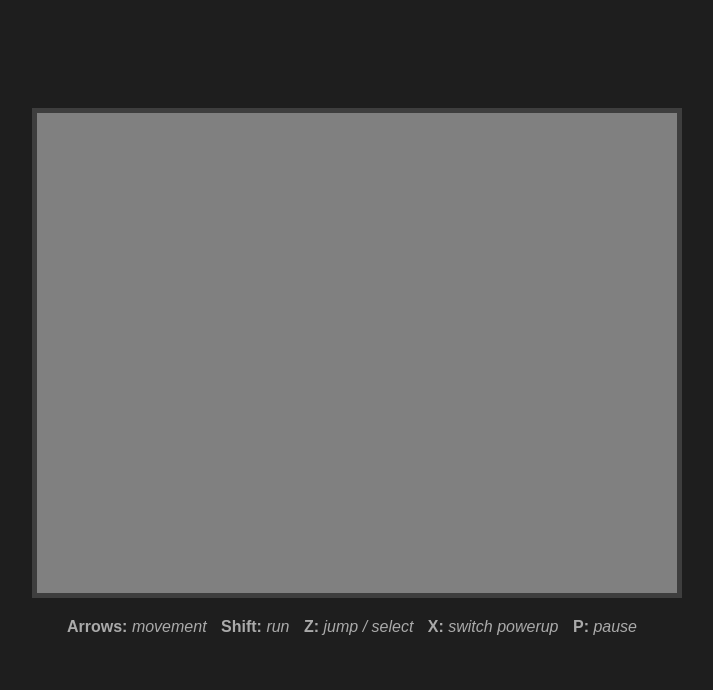
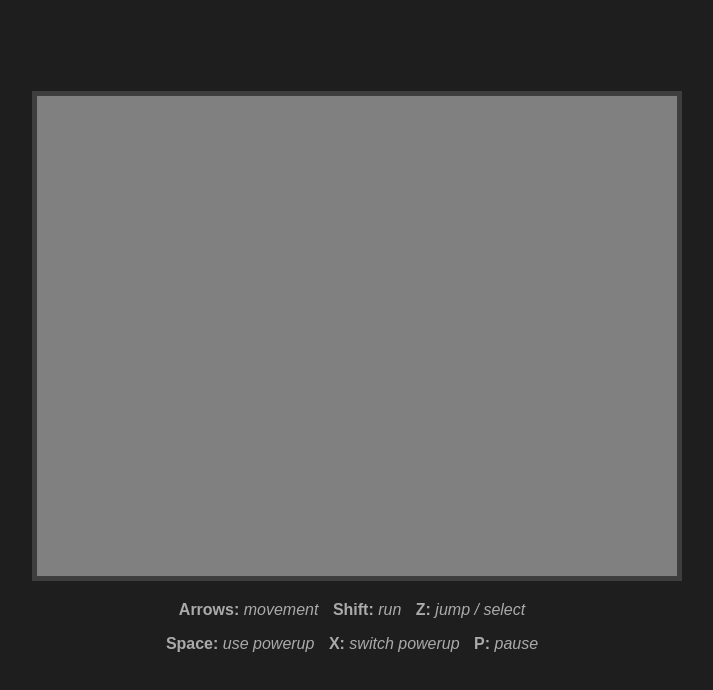
Before and after one commit to jaburns/smb3k, a website built with webpack: page public/index.html in a window 1280 px wide. Shown: the whole page, without its empty margins (283-996 px from the left). Built offline with nearby package versions, Linux system fonts and the light colour scheme.

Commit message:
Added space key to instructions

```diff
--- a/public/index.html
+++ b/public/index.html
@@ -32,6 +32,9 @@
                 <b>Arrows:</b> <span>movement</span>
                 <b>Shift:</b> <span>run</span>
                 <b>Z:</b> <span>jump / select</span>
+            </p>
+            <p>
+                <b>Space:</b> <span>use powerup</span>
                 <b>X:</b> <span>switch powerup</span>
                 <b>P:</b> <span>pause</span>
             </p>
```
